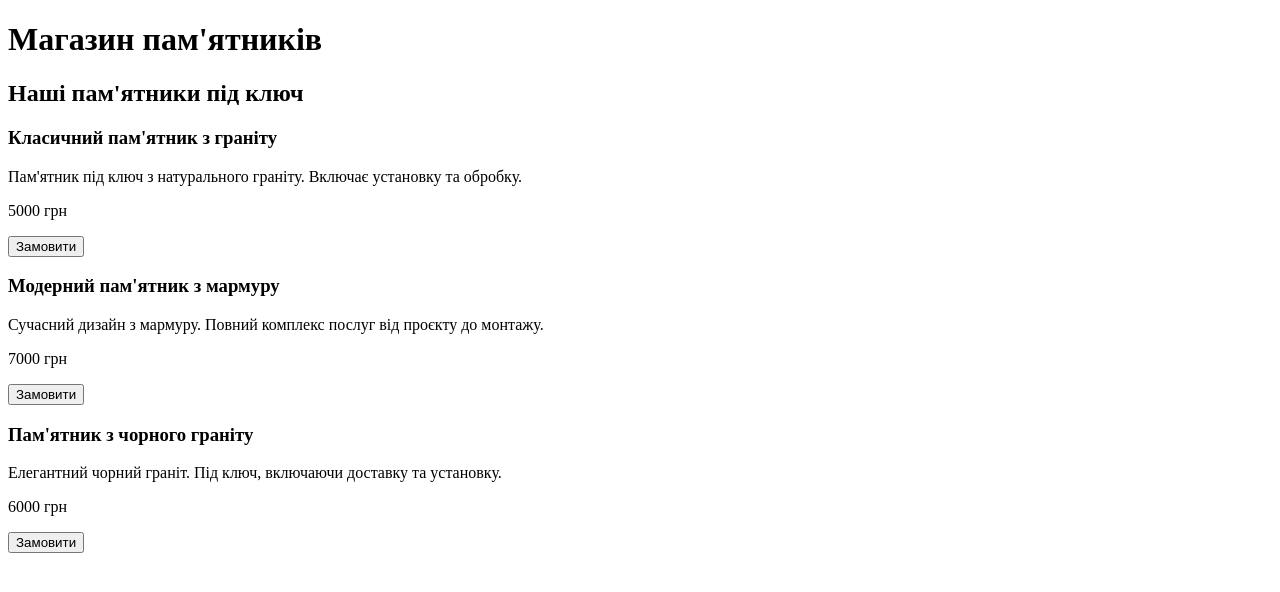
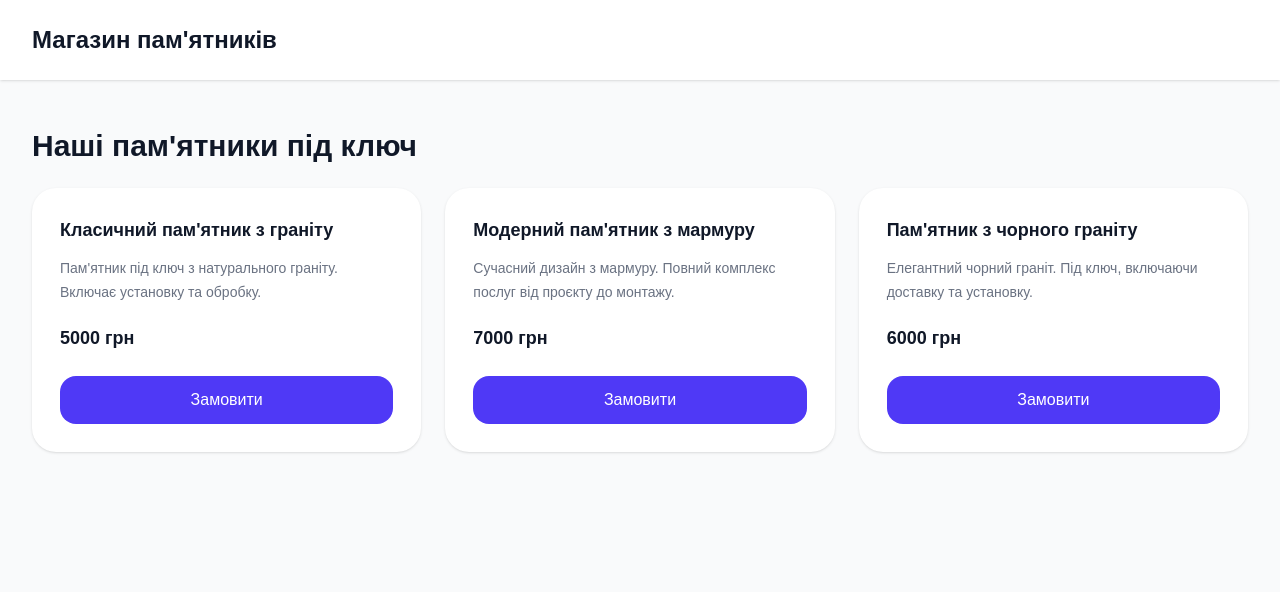
Before and after one commit to denusilchuk9-cell/ggggggggg, a Next.js app: page /login in a window 1280 px wide. Shown: the top 592 px of the page. Built offline with nearby package versions, Linux system fonts and the light colour scheme.

Commit message:
Add files via upload

```diff
--- /dev/null
+++ b/app/layout.tsx
@@ -0,0 +1,19 @@
+import type { Metadata } from "next";
+import "./globals.css";
+
+export const metadata: Metadata = {
+  title: "Monument Store",
+  description: "Store for turnkey monuments",
+};
+
+export default function RootLayout({
+  children,
+}: Readonly<{
+  children: React.ReactNode;
+}>) {
+  return (
+    <html lang="uk" className="h-full antialiased">
+      <body className="min-h-full flex flex-col">{children}</body>
+    </html>
+  );
+}
```
